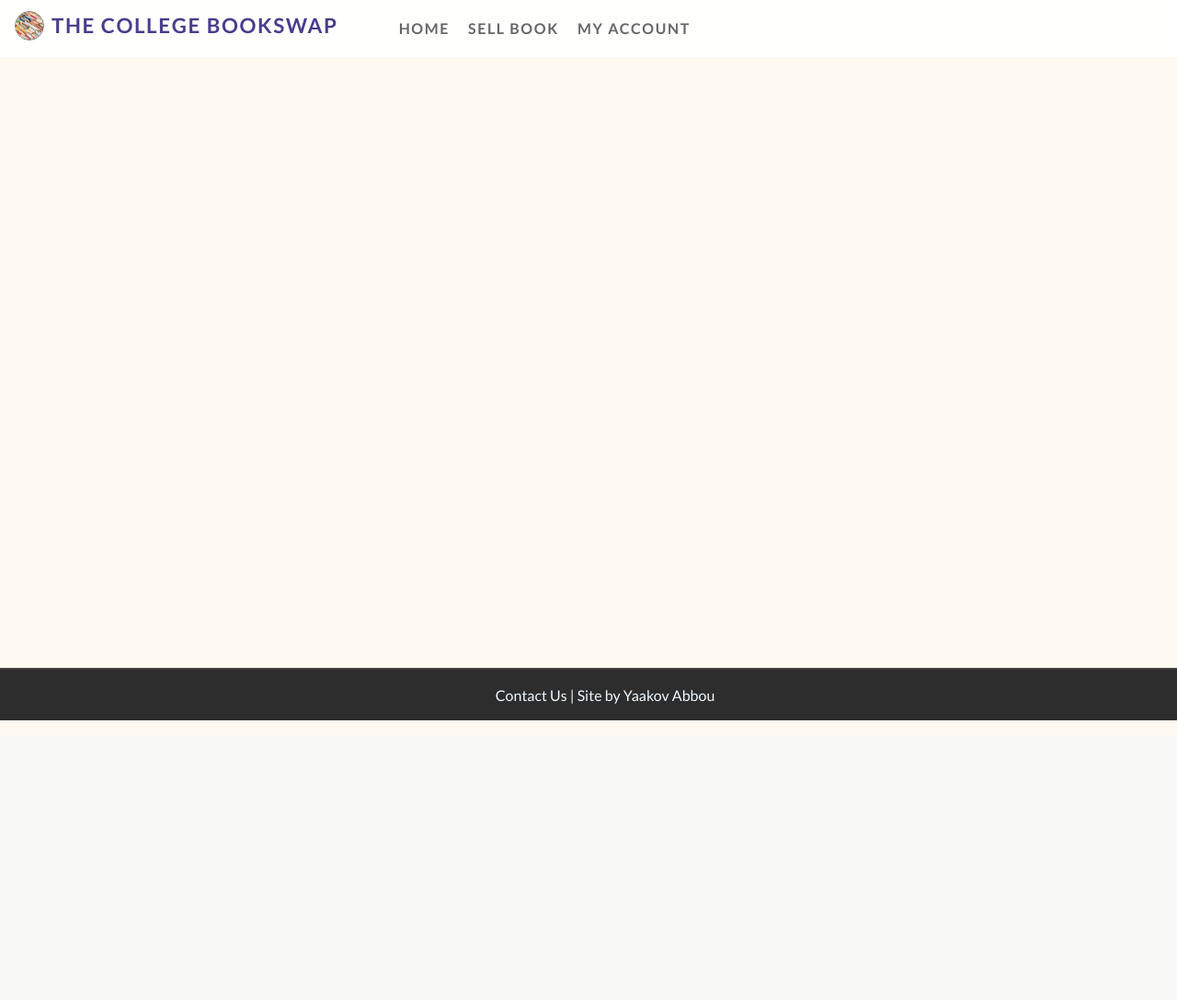
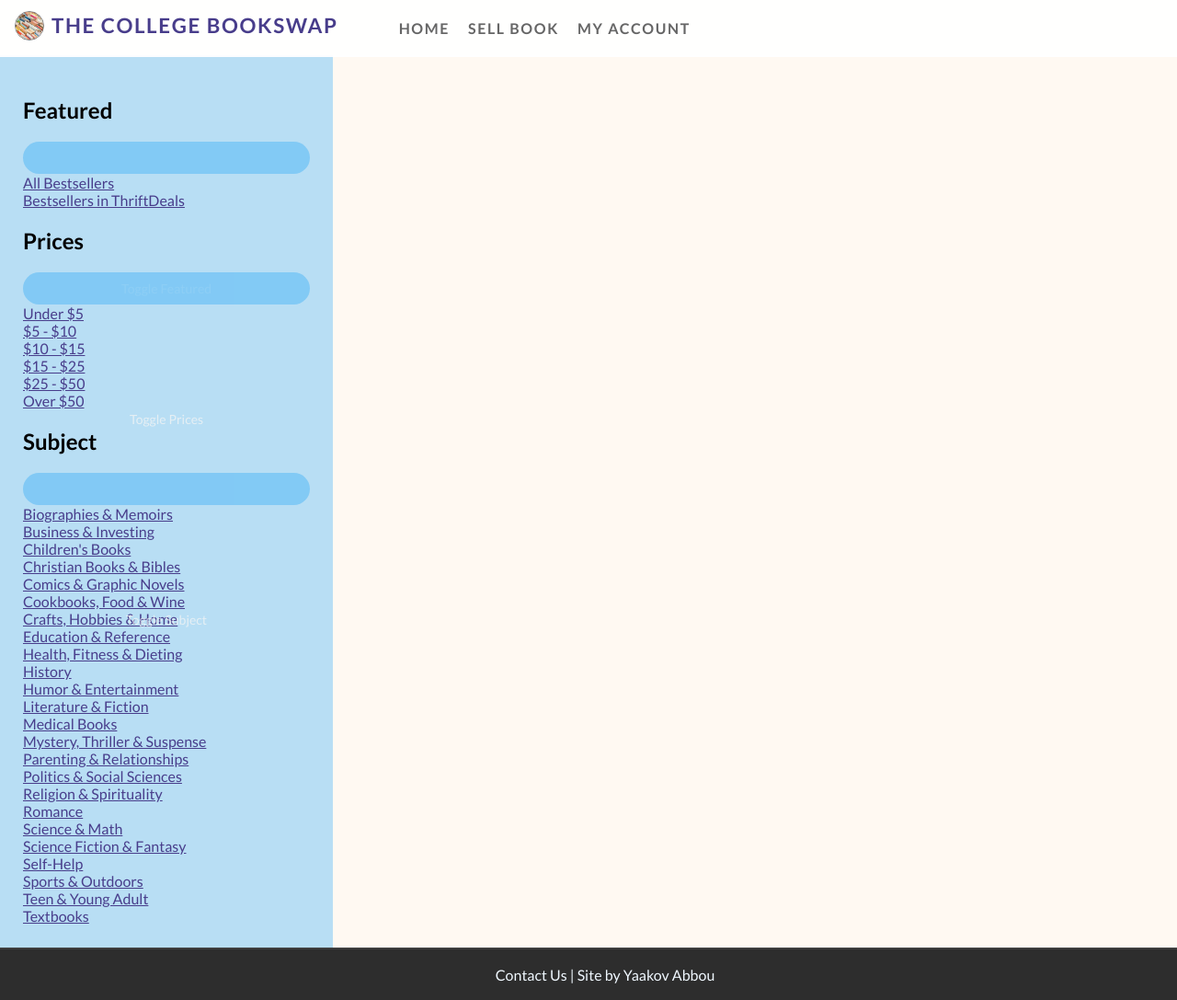
Before and after one commit to yabbou/Bookswap, a PHP site: page /displayBooks.php in a window 1280 px wide. Shown: the whole page at 92% size. Before the commit the page ends 783 px from the top, so only its background shows below. Run offline with PHP 8.4, Linux system fonts and the light colour scheme; data that the repository does not hold is empty; some libraries are stand-ins or nearby versions.

Commit message:
Began sidebar

```diff
--- /dev/null
+++ b/general/book.html
@@ -0,0 +1,3 @@
+<!-- // echo '<p>ISBN-10: ' . $rows['isbn-10'] . '</p>';
+// echo '<p>Prof: ' . $rows['prof'] . '</p>'; //tab
+// echo '<p>Major: ' . $rows['cat'] . '</p>'; -->
--- /dev/null
+++ b/general/css/books.css
@@ -0,0 +1,54 @@
+/* books */
+
+.book-tile {
+    background-color: rgba(79, 181, 245, 0.4);
+    margin: 10px;
+    width: 200px;
+    border-radius: 2px;
+    padding: 13px 10px 15px 12px;
+    /* padding: top right, bottom, left */
+    list-style: none;
+    box-shadow: 2px 2px 5px #888888d8;
+    height: 300px;
+}
+
+.book-tile a {
+    color: #666666;
+}
+
+.book-tile p {
+    margin: 10px auto;
+}
+
+.book-tile img {
+    width: 170px;
+    border: none;
+    margin-left: 16px;
+    /* padding-bottom: 7px; */
+}
+
+.book-tiles-container {
+    padding: 28px;
+}
+
+.book-tiles {
+    margin: 20px;
+}
+
+.book-subgroup {
+    /* display: flex; */
+}
+
+/* sidebar */
+
+.sidebar {
+    background-color: rgba(79, 181, 245, 0.4);
+    padding: 25px;
+}
+
+.sidebar-and-content {
+    display: flex;
+    /* margin-top: 6%; */
+    min-height: 76.2%;
+    padding-top: 60px;
+}
--- a/general/css/browse.css
+++ b/general/css/browse.css
@@ -35,10 +35,6 @@
     text-decoration: none;
 }
 
-.book-tiles {
-    display: flex;
-}
-
 /* carousel */
 
 .carousel-and-title {
--- a/general/css/styles.css
+++ b/general/css/styles.css
@@ -166,35 +166,6 @@
     transition: 0.4s cubic-bezier(0.165, 0.84, 0.44, 1);
 } */
 
-/* books */
-
-.list-group {
-    background-color: rgba(79, 181, 245, 0.4);
-    margin: 10px;
-    width: 200px;
-    /* border-bottom: solid whitesmoke 1px; */
-    /* box-shadow: cornflowerblue 1px; */
-    border-radius: 2px;
-    padding: 13px 10px 10px 8px;
-    list-style: none;
-    box-shadow: 2px 2px 5px #888888d8;
-}
-
-.list-group a {
-    color: #666666;
-}
-
-.list-group p {
-    margin: 10px auto;
-}
-
-.list-group img {
-    width: 170px;
-    border: none;
-    margin-left: 16px;
-    /* padding-bottom: 7px; */
-}
-
 /* login form */
 
 .login-form {
--- a/general/displayBooks.php
+++ b/general/displayBooks.php
@@ -8,17 +8,29 @@
     $_SESSION[$bookResults] = sqlToArray_Books($bookResults, mysqli_query(initDb(), $sql));
 }
 
-echo "<div class='inner-body'><ul class='book-tiles'>";
-foreach ($_SESSION[$bookResults] as $i => $row) { //should make interm var?
-    echo '<li class="list-group">';
+echo "<div class='sidebar-and-content'>";
+include 'sidebar.html';
+
+echo "<div class='tiles-grid'><ul class='book-tiles'>";
+
+$size = count($_SESSION[$bookResults]);
+$rows = $_SESSION[$bookResults];
+
+for ($i = 0; $i < $size; $i++) {
+    // if ($i % 2 == 0) {
+    //     echo "<div class='book-subgroup'>";
+    // }
+
+    echo '<li class="book-tile">';
     echo "<img src='img/no-image-yet.png'>";
-    echo '<h4><a href="">' . $row['title'] . '</a></h4>';
-    // echo '<p>ISBN-10: ' . $row['isbn-10'] . '</p>';
-    // echo '<p>Prof: ' . $row['prof'] . '</p>'; //tab
-    // echo '<p>Major: ' . $row['cat'] . '</p>';
+    echo '<h4><a href="">' . $rows[$i]['title'] . '</a></h4>';
     echo '<p>Available: <strong>' . 1 . '</strong></p>'; //make live updated
     echo '</li>';
+
+    // if ($i % 2 == 1) {
+    //     echo "</div>";
+    // }
 }
-echo "</ul></div>";
+echo "</ul></div></div>";
 
 include 'footer.php';
--- a/general/displayBooks_All.php
+++ b/general/displayBooks_All.php
@@ -9,7 +9,7 @@
 echo "<ul>";
 foreach ($_SESSION['bookResults'] as $i => $row) { //should make interm var?
 
-    echo '<li class="list-group">';
+    echo '<li class="book-tile">';
     echo '<h3><a href="">' . $row['title'] . '</a></h3>';
     echo '<p>ISBN-10: ' . $row['isbn-10'] . '</p>';
     echo '<p>Prof: ' . $row['prof'] . '</p>'; //tab
--- a/general/displayBooks_Major.php
+++ b/general/displayBooks_Major.php
@@ -29,7 +29,7 @@
 //<div class="left" style="width: 25%">
 // <a class="gr-hyperlink" href="/genres/art">Art</a><br>
 
-//     echo '<li class="list-group">';
+//     echo '<li class="book-tile">';
 //     echo '<h4><a href="">' . $row['title'] . '</a></h4>';
 //     echo '<p>ISBN-10: ' . $row['isbn-10'] . '</p>';
 //     echo '<p>Prof: ' . $row['prof'] . '</p>'; //tab
--- a/general/featuredBooks.php
+++ b/general/featuredBooks.php
@@ -10,7 +10,7 @@
 // echo "<ul>";
 // foreach ($_SESSION[$bookResults] as $i => $row) { //should make interm var?
 
-//     echo '<li class="list-group">';
+//     echo '<li class="book-tile">';
 //     echo '<h4><a href="">' . $row['title'] . '</a></h4>';
 //     echo '<p>ISBN-10: ' . $row['isbn-10'] . '</p>';
 //     echo '<p>Prof: ' . $row['prof'] . '</p>'; //tab
--- a/general/header.php
+++ b/general/header.php
@@ -6,6 +6,7 @@
     <link rel="stylesheet" href="css/styles.css" type="text/css" />
     <link rel="stylesheet" href="css/navbar.css" type="text/css" />
     <link rel="stylesheet" href="css/browse.css" type="text/css" />
+    <link rel="stylesheet" href="css/books.css" type="text/css" />
     <link rel="stylesheet" href="http://cdn.jsdelivr.net/jquery.slick/1.3.7/slick.css" type="text/css" />
 </head>
 
--- /dev/null
+++ b/general/sidebar.html
@@ -0,0 +1,67 @@
+<div class="sidebar">
+    <div class="SidebarSection">
+        <div class="SidebarSection-header">
+            <h2>Featured</h2>
+            <button type="button" class="SidebarSection-headerCollapse Toggle Toggle--animated is-link">
+                <svg class="Icon Toggle-collapseIcon" aria-hidden="true"><use xlink:href="#Icon--chevron-up"></use></svg>
+                <div class="tb-hiddenText">Toggle Featured</div>
+            </button>
+        </div>
+        <div class="SidebarSection-content">
+                <div class="SidebarSection-option"><a href="/browse/">All Bestsellers</a></div>
+                <div class="SidebarSection-option"><a href="/browse/#b.td">Bestsellers in ThriftDeals</a></div>
+        </div>
+    </div>
+    <div class="SidebarSection">
+        <div class="SidebarSection-header">
+            <h2>Prices</h2>
+            <button type="button" class="SidebarSection-headerCollapse Toggle Toggle--animated is-link">
+                <svg class="Icon Toggle-collapseIcon" aria-hidden="true"><use xlink:href="#Icon--chevron-up"></use></svg>
+                <div class="tb-hiddenText">Toggle Prices</div>
+            </button>
+        </div>
+        <div class="SidebarSection-content">
+                <div class="SidebarSection-option"><a href="/browse/#b.p.mx=5">Under $5</a></div>
+                <div class="SidebarSection-option"><a href="/browse/#b.p.mn=5&amp;b.p.mx=10">$5 - $10</a></div>
+                <div class="SidebarSection-option"><a href="/browse/#b.p.mn=10&amp;b.p.mx=15">$10 - $15</a></div>
+                <div class="SidebarSection-option"><a href="/browse/#b.p.mn=15&amp;b.p.mx=25">$15 - $25</a></div>
+                <div class="SidebarSection-option"><a href="/browse/#b.p.mn=25&amp;b.p.mx=50">$25 - $50</a></div>
+                <div class="SidebarSection-option"><a href="/browse/#b.p.mn=50">Over $50</a></div>
+        </div>
+    </div>
+    <div class="SidebarSection">
+        <div class="SidebarSection-header">
+            <h2>Subject</h2>
+            <button type="button" class="SidebarSection-headerCollapse Toggle Toggle--animated is-link">
+                <svg class="Icon Toggle-collapseIcon" aria-hidden="true"><use xlink:href="#Icon--chevron-up"></use></svg>
+                <div class="tb-hiddenText">Toggle Subject</div>
+            </button>
+        </div>
+        <div class="SidebarSection-content">
+                <div class="SidebarSection-option"><a href="/browse/#b.f.t[]=12208">Biographies &amp; Memoirs</a></div>
+                <div class="SidebarSection-option"><a href="/browse/#b.f.t[]=12322">Business &amp; Investing</a></div>
+                <div class="SidebarSection-option"><a href="/browse/#b.f.t[]=12466">Children's Books</a></div>
+                <div class="SidebarSection-option"><a href="/browse/#b.f.t[]=12485">Christian Books &amp; Bibles</a></div>
+                <div class="SidebarSection-option"><a href="/browse/#b.f.t[]=12596">Comics &amp; Graphic Novels</a></div>
+                <div class="SidebarSection-option"><a href="/browse/#b.f.t[]=12678">Cookbooks, Food &amp; Wine</a></div>
+                <div class="SidebarSection-option"><a href="/browse/#b.f.t[]=12714">Crafts, Hobbies &amp; Home</a></div>
+                <div class="SidebarSection-option"><a href="/browse/#b.f.t[]=13006">Education &amp; Reference</a></div>
+                <div class="SidebarSection-option"><a href="/browse/#b.f.t[]=13483">Health, Fitness &amp; Dieting</a></div>
+                <div class="SidebarSection-option"><a href="/browse/#b.f.t[]=13526">History</a></div>
+                <div class="SidebarSection-option"><a href="/browse/#b.f.t[]=13597">Humor &amp; Entertainment</a></div>
+                <div class="SidebarSection-option"><a href="/browse/#b.f.t[]=13902">Literature &amp; Fiction</a></div>
+                <div class="SidebarSection-option"><a href="/browse/#b.f.t[]=14043">Medical Books</a></div>
+                <div class="SidebarSection-option"><a href="/browse/#b.f.t[]=14236">Mystery, Thriller &amp; Suspense</a></div>
+                <div class="SidebarSection-option"><a href="/browse/#b.f.t[]=14497">Parenting &amp; Relationships</a></div>
+                <div class="SidebarSection-option"><a href="/browse/#b.f.t[]=14644">Politics &amp; Social Sciences</a></div>
+                <div class="SidebarSection-option"><a href="/browse/#b.f.t[]=14859">Religion &amp; Spirituality</a></div>
+                <div class="SidebarSection-option"><a href="/browse/#b.f.t[]=14929">Romance</a></div>
+                <div class="SidebarSection-option"><a href="/browse/#b.f.t[]=15006">Science &amp; Math</a></div>
+                <div class="SidebarSection-option"><a href="/browse/#b.f.t[]=15013">Science Fiction &amp; Fantasy</a></div>
+                <div class="SidebarSection-option"><a href="/browse/#b.f.t[]=15049">Self-Help</a></div>
+                <div class="SidebarSection-option"><a href="/browse/#b.f.t[]=15233">Sports &amp; Outdoors</a></div>
+                <div class="SidebarSection-option"><a href="/browse/#b.f.t[]=15370">Teen &amp; Young Adult</a></div>
+                <div class="SidebarSection-option"><a href="/browse/#b.f.t[]=15395">Textbooks</a></div>
+        </div>
+    </div>
+</div>
```
